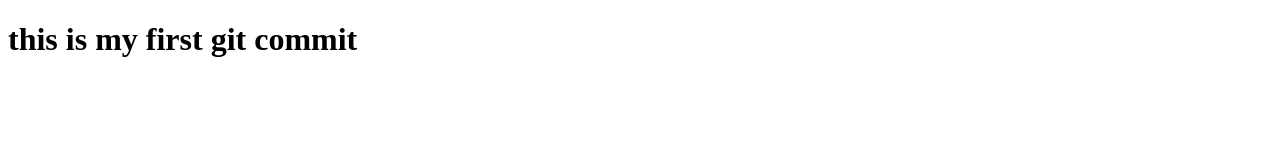
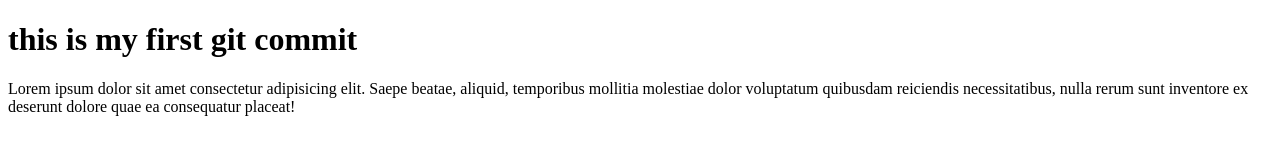
Before and after one commit to NwophokeIsrael/another-git-test, a plain HTML site: page index.html in a window 1280 px wide. Drawn offline with Linux system fonts and the light colour scheme.

Commit message:
second commit

```diff
--- a/index.html
+++ b/index.html
@@ -7,5 +7,6 @@
 </head>
 <body>
     <h1>this is my first git commit</h1>
+    <p>Lorem ipsum dolor sit amet consectetur adipisicing elit. Saepe beatae, aliquid, temporibus mollitia molestiae dolor voluptatum quibusdam reiciendis necessitatibus, nulla rerum sunt inventore ex deserunt dolore quae ea consequatur placeat!</p>
 </body>
 </html>
```
